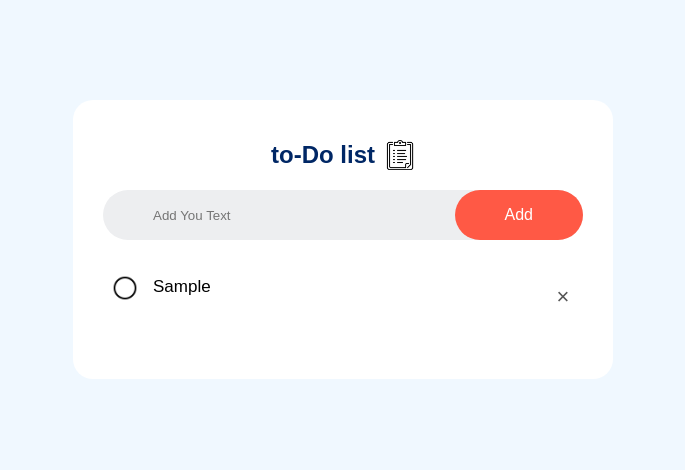
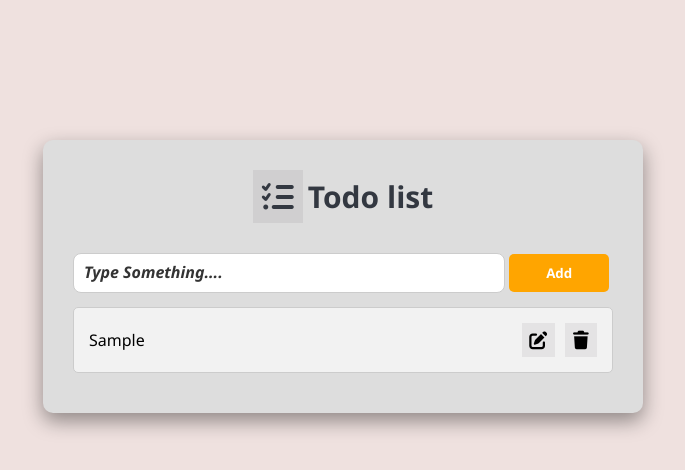
Before and after one commit to usamaanwr/Todo_list, a plain HTML site: page index.html in a window 1280 px wide. Both pictures are taken after typing "Sample" into the empty fields and a click on the button "Add". Shown: the whole page, without its empty margins (297-982 px from the left). Drawn offline with Linux system fonts and the light colour scheme.

Commit message:
replace files

```diff
--- a/app.js
+++ b/app.js
@@ -1,69 +1,130 @@
-// var inputbox = document.getElementById("input_box");
-// var listcontainer = document.getElementById("list_container");
+// // const inputs = document.getElementById("todo_inputs");
+// const list = document.getElementById("list_container")
+// let todo_list = [];
+// let todo_count = 0;
 
-// function addTask() {
-//     if (inputbox.value === "") {
-//         alert("You must write something");
-//     } else {
-//         var li = document.createElement("li");
-//         li.innerHTML = inputbox.value;
-//         listcontainer.appendChild(li);
+// function show_task() {
+//     if (inputs.value.trim() !== "") {
+//         todo_list.push({task: inputs.value, id: todo_count++})
+//         // todo_count++;
+//     }
+//     display();
+//     inputs.value = "";
+//     console.log(todo_list);
+// }
+// function display(id) {
+//    let html = '';
 
-//         var span = document.createElement("span");
-//         span.innerHTML = "\u00d7";
-//         li.appendChild(span);
-//     }
-//     inputbox.value = "";
-//     saveData();
+// for (let i = 0; i < todo_list.length; i++) {
+//     html +=`<li class="todo_item">${todo_list[i].task}
+//     <div id="edit_todo${todo_list[i].id}"></div>
+//     <div class="icon">
+//      <span onclick="edit(${todo_list[i].id})"><i class="fa-solid fa-pen-to-square"></i></span>
+//      <span onclick="delet(${todo_list[i].id})"><i class="fa-solid fa-trash"></i></span>
+//     </div>
+//     </li>`
+// }
+// list.innerHTML = html;
 // }
 
-// listcontainer.addEventListener("click", function (e) {
-//     if (e.target.tagName === "LI") {
-//         e.target.classList.toggle("checked"); // fixed typo here
-//         saveData();
-//     } else if (e.target.tagName === "SPAN") {
-//         e.target.parentElement.remove(); // fixed typo here
-//         saveData();
+// function delet(id) {
+//     for (let i = 0; i < todo_list.length; i++) {
+//       if (todo_list[i].id === id) {
+//         todo_list.splice(i ,1)
+//       }
 //     }
-// }, false);
+//     display()
+// }
+// let eidt_enabled = 0;
+// function edit(id) {
+//   if (eidt_enabled === 0) {
+//     eidt_enabled = 1
+//     let edit_div = document.getElementById("edit_todo"+id)
 
-// function saveData() {
-//     localStorage.setItem("data", listcontainer.innerHTML);
+
+// edit_div.innerHTML = `<input type="text" id="todoupdate${id}">
+// <span onclick="updatetask(${id})"><i class="fa-solid fa-arrow-rotate-right"></i></span>
+// `
+//   }
 // }
 
-// function showTask() {
-//     listcontainer.innerHTML = localStorage.getItem("data");
+// function updatetask(id) {
+//    edit_div = document.getElementById("edit_todo"+id);
+//   let edit_inputs = document.getElementById("todoupdate" + id);
+// console.log(edit_inputs.value)
+//  for (let i = 0; i < todo_list.length; i++) {
+//       if (todo_list[i].id === id) {
+//         todo_list.splice(i ,1 ,{task: edit_inputs.value, id: id})
+//       }
+//     }
+//     edit_div.innerHTML = '';
+//     display()
+//     eidt_enabled = 0
 // }
 
-// showTask();
+const inputs = document.getElementById("todo_inputs");
+const list =document.getElementById("list_container");
+let todo_push = [];
+let todo_count = 0;
 
-function addTask() {
-    var input = document.getElementById("input_box");
-    var task = input.value;
+function show_task() {
+  if (inputs.value.trim() !== "") {
+    todo_push.push({task: inputs.value , id : todo_count++})
+  }
+  display_list()
+  inputs.value= "";
+  console.log(todo_push);
+}
 
-    if (task !== "") {
-        var li = document.createElement("li");
-        li.innerHTML = task;
+function display_list(id) {
+  let html = '';
+  for (let i = 0; i< todo_push.length; i++){
 
-        // Append li to the list
-        document.getElementById("list_container").appendChild(li);
+html += `<li class = "todo_item">${todo_push[i].task}
+<div id ="edit_todo${todo_push[i].id}"></div>
+<div class = "icon">
+   <span onclick="edit(${todo_push[i].id})"><i class="fa-solid fa-pen-to-square"></i></span>
+    <span onclick="delet(${todo_push[i].id})"><i class="fa-solid fa-trash"></i></span>
+    </div>
+</li>`
+  };
+  list.innerHTML = html;
+}
 
-        // Create span for delete
-        var span = document.createElement("span");
-        span.innerHTML = "\u00d7"; // Unicode for ×
-        li.appendChild(span);
+function delet(id) {
+  for (let i = 0; i < todo_push.length; i++) {
+  if (todo_push[i].id === id) {
+    todo_push.splice(i , 1);
+  }
+  }
+  display_list()
+};
 
-        // Correct delete functionality
-        span.onclick = function() {
-            li.remove();
-        };
+let eidt_enabled = 0
+function edit(id) {
+  if (eidt_enabled === 0) {
+    eidt_enabled = 1
+    let edit_div = document.getElementById("edit_todo"+id);
 
-        // Clear input
-        input.value = "";
+    edit_div.innerHTML = `<input type="text" id="todoupdate${id}">
+ <span onclick="updatetask(${id})"><i class="fa-solid fa-arrow-rotate-right"></i></span>
+`
+  }
+}
+
+function updatetask(id) {
+    edit_div = document.getElementById("edit_todo" + id);
+  let edit_todo = document.getElementById("todoupdate" + id)
+
+
+  for (let i = 0; i < todo_push.length; i++) {
+    if (todo_push[i].id === id) {
+
+      todo_push.splice(i ,1 , {task :edit_todo.value , id: id})
     }
-    else{
-        if (task=== "") {
-            alert("You must write something")
-        }
-    }
+
+  }
+  edit_div.innerHTML = "";
+  display_list()
+  eidt_enabled = 0;
 }
--- a/index.html
+++ b/index.html
@@ -1,28 +1,29 @@
 <!DOCTYPE html>
 <html lang="en">
   <head>
-    <meta charset="UTF-8">
-    <meta name="viewport" content="width=device-width, initial-scale=1.0">
-    <title>Document</title>
-    <link rel="stylesheet" href="style.css">
+    <meta charset="UTF-8" />
+    <meta name="viewport" content="width=device-width, initial-scale=1.0" />
+    <title>Todo_list</title>
+    <link rel="stylesheet" href="style.css" />
+    <link
+      rel="stylesheet"
+      href="https://cdnjs.cloudflare.com/ajax/libs/font-awesome/7.0.0/css/all.min.css"
+      integrity="sha512-DxV+EoADOkOygM4IR9yXP8Sb2qwgidEmeqAEmDKIOfPRQZOWbXCzLC6vjbZyy0vPisbH2SyW27+ddLVCN+OMzQ=="
+      crossorigin="anonymous"
+      referrerpolicy="no-referrer"
+    />
   </head>
   <body>
-    <div class="container">
-<div class="to_do_list">
-    <h2>to-Do list     <img src="./assets/1291737_notepad_survey_todo_user survey_icon.png" alt="">
- </h2>
     <div class="row">
-<input type="text" id="input_box" placeholder="Add You Text">
-<button onclick="addTask()">Add</button>
- </div>
-    <ul id="list_container">
-        <!-- <li class="checked">Task 1</li>
-        <li>Task 2</li>
-        <li>Task 3</li> -->
-    </ul>
+      <h2> <span><i class="fa-solid fa-list-check"></i></span>Todo list</h2>
+      <div>
+          <input type="text" placeholder="Type Something...." id="todo_inputs" />
+          <button onclick="show_task()">Add</button>
 
       </div>
+      <ul id="list_container"></ul>
     </div>
+    <div class="edit_div"></div>
     <script src="app.js"></script>
   </body>
 </html>
--- a/style.css
+++ b/style.css
@@ -1,100 +1,173 @@
 *{
-    margin: 0;
-    padding: 0;
-    box-sizing: border-box;
-    font-family: sans-serif;
+  margin: 0;
+  padding: 0;
+  box-sizing: border-box;
+  font-family: 'Segoe UI', Tahoma, Geneva, Verdana, sans-serif
 }
-.container{
+    body {
+  background-color: #8212; /* soft gray-blue background */
+  padding: 40px;
+  display: flex;
+  justify-content: center;
+}
+.row{
+    margin: 100px auto;
     width: 100%;
-    min-height: 100vh;
-    background-color: aliceblue;
-    padding: 100px;
+    max-width: 600px;
+    /* height: 100vh; */
+    padding: 30px;
+    background-color:#ddd;
+    border-radius: 10px;
+  box-shadow: 0 8px 20px rgba(0, 0, 0, 0.4);}
+h2{
+    display: flex;
+    gap: 5px;
+    justify-content: center;
+    align-items: center;
+    color: #333841;
+    text-align: center;
+    margin-bottom: 20px;
+    font-size: 30px;
 }
-.to_do_list{
+h2 span{
+    font-size: 32px;
+    /* background-color: #2121;
+    border-radius: 5px; */
+}
+.row input{
+padding: 15px;
+width: 100%;
+max-width: 80%;
+border: none;
+outline: none;
+border-radius: 5px;
+background-color: #ffff;
+}
+.row button{
+    padding: 10px;
+    outline: none;
+    border: none;
+    background-color: orange;
+    color: #fff;
+    border-radius: 5px;
+    width: 100px;
+    cursor: pointer;
+    transition: 0.3s;
+    font-weight: 600;
+    flex-shrink: 0;
+    margin: 5px 0 ;
+    /* height: 40px; */
+}
+.row button:hover{
+    background-color: rgb(240, 119, 5);
+    color: #fff;
+}
+input[type="text"] {
+  width: 100%;
+  padding: 10px;
+  margin-top: 10px;
+  border-radius: 8px;
+  border: 1px solid #ccc;
+}
+::placeholder{
+  color: #333;
+  font-weight: bold;
+  font-size: 16px;
+  font-style: italic;
+}
+/* body {
+  font-family: Arial, sans-serif;
+  padding: 20px;
+} */
+
+    /* padding: 15px;
+width: 100%;
+max-width: 100%;
+border: none;
+outline: none;
+border-radius: 10px;
+list-style: none;
+/* background-color: #fff; */
+
+.todo_item{
+    max-width: 600px;
     width: 100%;
-    max-width: 540px;
-    background: #ffff;
-    padding: 40px 30px 70px;
-    margin:  auto ;
-    border-radius: 20px;
+     display: flex;
+  justify-content: space-between;
+  align-items: center;
+  background-color: #f2f2f2;
+  padding: 15px ;
+  margin-bottom: 10px;
+  border-radius: 5px;
+  border: 1px solid #ccc;
+  margin-top: 10px;
+   word-break: break-word;
+  overflow-wrap: break-word;
+  max-width: 100%;
+
 }
-.to_do_list h2 {
+.icon{
     display: flex;
     justify-content: center;
     align-items: center;
-    margin-bottom: 20px;
-    color: #002765;
+    gap: 10px;
 }
-.to_do_list img {
-    width: 30px;
-    margin-left: 10px;
-}
-.row{
-    display: flex;
-    align-items: center;
-    justify-content: space-between;
-    background: #edeef0;
-    padding-left: 30px;
-    border-radius: 30px;
-    margin-bottom: 25px;
-}
-.row input{
-    flex: 1;
-    border: none;
-    outline: none;
-    background: transparent;
-    padding:  16px 20px;
-    font-weight: 100;
-}
-button{
-      border: none;
-    outline: none;
-    padding: 16px 50px;
-    border-radius: 40px;
-    font-size: 16px;
-    cursor: pointer;
-    background: #ff5945;
-    color: #fff;
-}
-ul li{
-    list-style: none;
-    font-size: 17px;
-    padding: 12px 8px 12px 50px;
-    user-select: none;
-    cursor: pointer;
-    position: relative;
-}
-ul li::before{
-    content: "";
-    position: absolute;
-    height: 28px;
-    width: 28px;
-    border-radius: 50%;
-    background-image: url(./assets/radio.png);
-    background-position: center;
-    background-size: cover;
-    left: 8px;
-    top: 9px;
-}
-ul li.checked{
-    text-decoration: line-through;
-    color: #555;
-}
-ul li.checked::before{
-    background-image: url(./assets/checked.png);
+.icon span{
+     cursor: pointer;
+  font-size: 18px;
+  cursor: pointer;
+  padding: 5px;
+  background-color: #2121;
+
 
 }
-ul li span{
-    right: 0;
-    width: 40px;
-    height: 40px;
-    font-size: 22px;
-    color: #555;
-    position: absolute;
-    line-height: 40px;
-    text-align: center;
-    border-radius: 50%;
+.icon span :hover{
+    color: red;
 }
-ul li span:hover{
-    background: #edeef0;
+#updatetodo ,input {
+  margin-top: 8px;
+  padding: 8px;
+  width: 100%;
+  border: 1px solid #333841;
+  border-radius: 6px;
 }
+#udatetodo ,span{
+      cursor: pointer;
+  font-size: 18px;
+  cursor: pointer;
+  padding: 5px;
+  background-color: #2121;
+}
+#updatetodo ,span:hover{
+    color: red;
+
+}
+/* .todo-item {
+  display: flex;
+  justify-content: space-between;
+  align-items: center;
+  background-color: #f2f2f2;
+  padding: 10px 14px;
+  margin-bottom: 10px;
+  border-radius: 5px;
+  border: 1px solid #ccc;
+}
+
+.icons span {
+  margin-left: 10px;
+  cursor: pointer;
+  font-size: 18px;
+}
+
+.icons span:hover {
+  color: red;
+} */
+@media (max-width: 500px) {
+  .row h2 {
+    font-size: 20px;
+  }
+
+  .icon i {
+    font-size: 16px;
+  }
+}
```
Also changed, not shown: assets/bin.png (added), assets/edit.png (added). Lines whose indentation alone changed are shown as unchanged.
